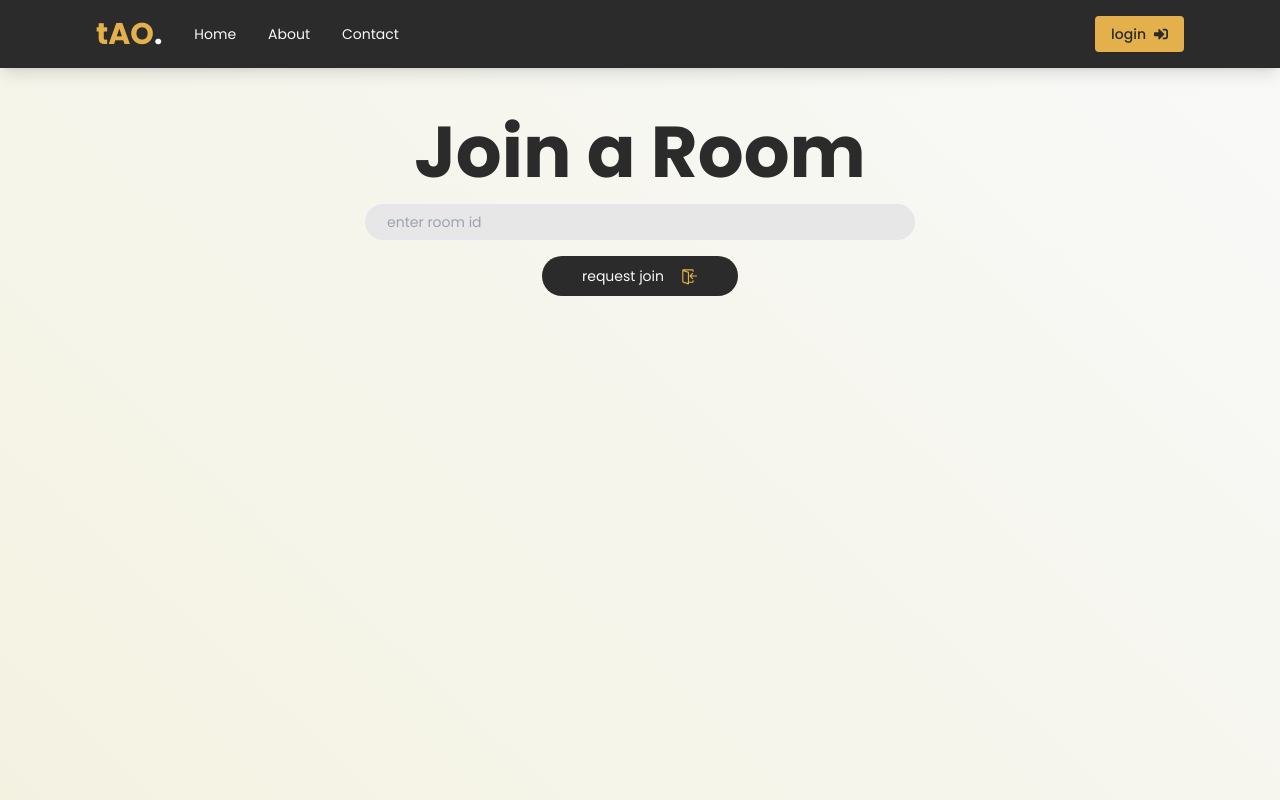
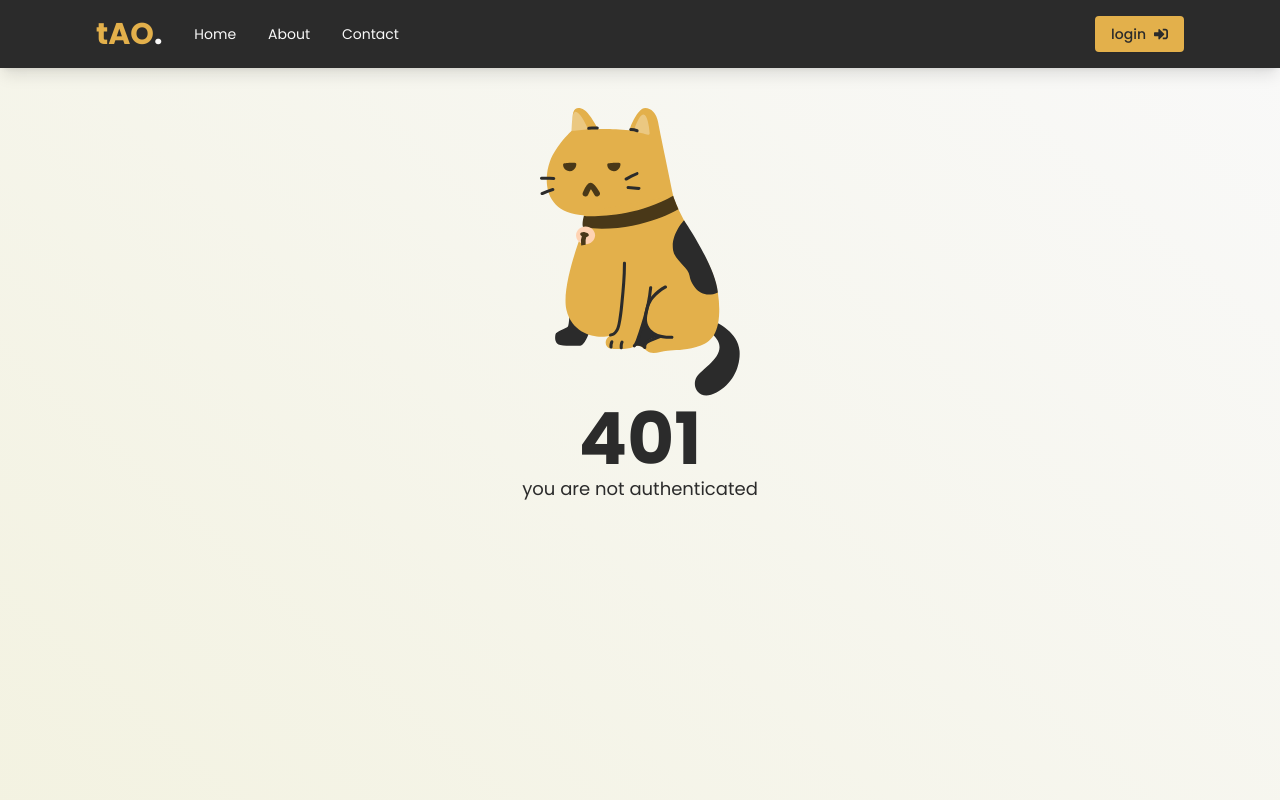
Before and after one commit to joshxfi/track-as-one, a Next.js app: page /join in a window 1280 px wide. Shown: the top 800 px of the page. Built offline with nearby package versions, Linux system fonts and the light colour scheme; no server answers.

Commit message:
feat: proper status codes

```diff
--- a/pages/index.tsx
+++ b/pages/index.tsx
@@ -1,6 +1,6 @@
 import React from 'react';
 import Image from 'next/image';
-import { FaHandHoldingHeart, FaPhone, FaSignInAlt } from 'react-icons/fa';
+import { FaSignInAlt } from 'react-icons/fa';
 
 import { Layout } from '@/components';
 import avatar from '@/assets/avatar.svg';
@@ -10,6 +10,7 @@ const Index = () => {
   return (
     <Layout
       xl
+      allowAll
       title='trackAsOne'
       className='pt-20'
       description='trackAsOne is a collaborative cross-platform app that enables
--- a/pages/room.tsx
+++ b/pages/room.tsx
@@ -15,8 +15,8 @@ import {
   updateDoc,
 } from 'firebase/firestore';
 
+import { db } from '@/config/firebase';
 import { Layout, Error } from '@/components';
-import { db } from '@/config/firebase';
 import { useAuth } from '@/context/AuthContext';
 import { useCollection, useRoom, useNextQuery } from '@/hooks';
 import {
@@ -102,6 +102,18 @@ const Room = () => {
     );
   }
 
+  if (
+    data.id &&
+    !room.members?.includes(data?.id) &&
+    room.creator !== data.id
+  ) {
+    return (
+      <Layout>
+        <Error code='401' info='you have no access' />
+      </Layout>
+    );
+  }
+
   if (tab === 'info') return <Info />;
   if (tab === 'invite') return <InviteUser />;
   if (tab === 'requests') return <Requests />;
@@ -123,7 +135,7 @@ const Room = () => {
             value={description}
             type='text'
             placeholder='task description'
-            className='bg-inputbg h-[45px] outline-none w-full pr-4'
+            className='bg-inputbg h-[45px] outline-none w-full pr-4 text-sm md:text-base'
           />
           <button
             type='submit'
@@ -141,7 +153,7 @@ const Room = () => {
               onChange={(date: Date) => setDueDate(date)}
               minDate={new Date()}
               ref={dateInputRef}
-              className='bg-inputbg h-[45px] outline-none w-full pr-4'
+              className='bg-inputbg h-[45px] outline-none w-full pr-4 text-sm md:text-base'
             />
 
             <div className='group-hover:opacity-100 text-2xl opacity-0 transition-opacity'>
@@ -155,7 +167,7 @@ const Room = () => {
               value={url}
               type='text'
               placeholder='add url'
-              className='bg-inputbg h-[45px] outline-none w-full pr-4'
+              className='bg-inputbg h-[45px] outline-none w-full pr-4 text-sm md:text-base'
             />
           </div>
         </div>
--- a/src/components/Layout.tsx
+++ b/src/components/Layout.tsx
@@ -1,18 +1,22 @@
 import React from 'react';
 import { motion } from 'framer-motion';
 import { NextSeo, NextSeoProps } from 'next-seo';
-import { Navbar, Footer, LoaderHandler } from '@/components';
+
+import { useAuth } from '@/context/AuthContext';
+import { Navbar, Footer, LoaderHandler, Error } from '@/components';
 
 interface LayoutProps extends NextSeoProps {
   className?: string;
   loaders?: boolean[];
   xl?: boolean;
+  allowAll?: boolean;
 }
 
 const Layout: React.FC<LayoutProps> = ({
   className,
   loaders,
   xl,
+  allowAll,
   children,
   ...rest
 }) => {
@@ -20,6 +24,13 @@ const Layout: React.FC<LayoutProps> = ({
     hidden: { opacity: 0 },
     enter: { opacity: 1 },
     exit: { opacity: 0 },
+  };
+
+  const { user } = useAuth();
+
+  const display = () => {
+    if (user || allowAll) return children;
+    return <Error code='401' info='you are not authenticated' />;
   };
 
   return (
@@ -40,7 +51,7 @@ const Layout: React.FC<LayoutProps> = ({
               xl ? 'max-w-screen-xl' : 'max-w-screen-md'
             }  ${className}`}
           >
-            {children}
+            {display()}
           </main>
           <Footer />
         </LoaderHandler>
--- a/src/components/Room/RoomSettings.tsx
+++ b/src/components/Room/RoomSettings.tsx
@@ -1,5 +1,4 @@
 import React, { useState } from 'react';
-import Link from 'next/link';
 import { useRouter } from 'next/router';
 import { FaUserCircle } from 'react-icons/fa';
 import { AiFillSetting } from 'react-icons/ai';
--- a/src/components/Room/Task.tsx
+++ b/src/components/Room/Task.tsx
@@ -40,8 +40,10 @@ const RoomTask: React.FC<RoomTaskProps> = ({
       )}
 
       <div className='w-full'>
-        <p className='text-f9 break-all'>{task.description}</p>
-        <div className='text-sm pt-2 flex-between'>
+        <p className='text-f9 break-all text-sm md:text-base'>
+          {task.description}
+        </p>
+        <div className='text-xs md:text-sm pt-2 flex-between'>
           <p>
             {task.dueDate
               ? `Due - ${task.dueDate.toDate().toDateString()}`
```
